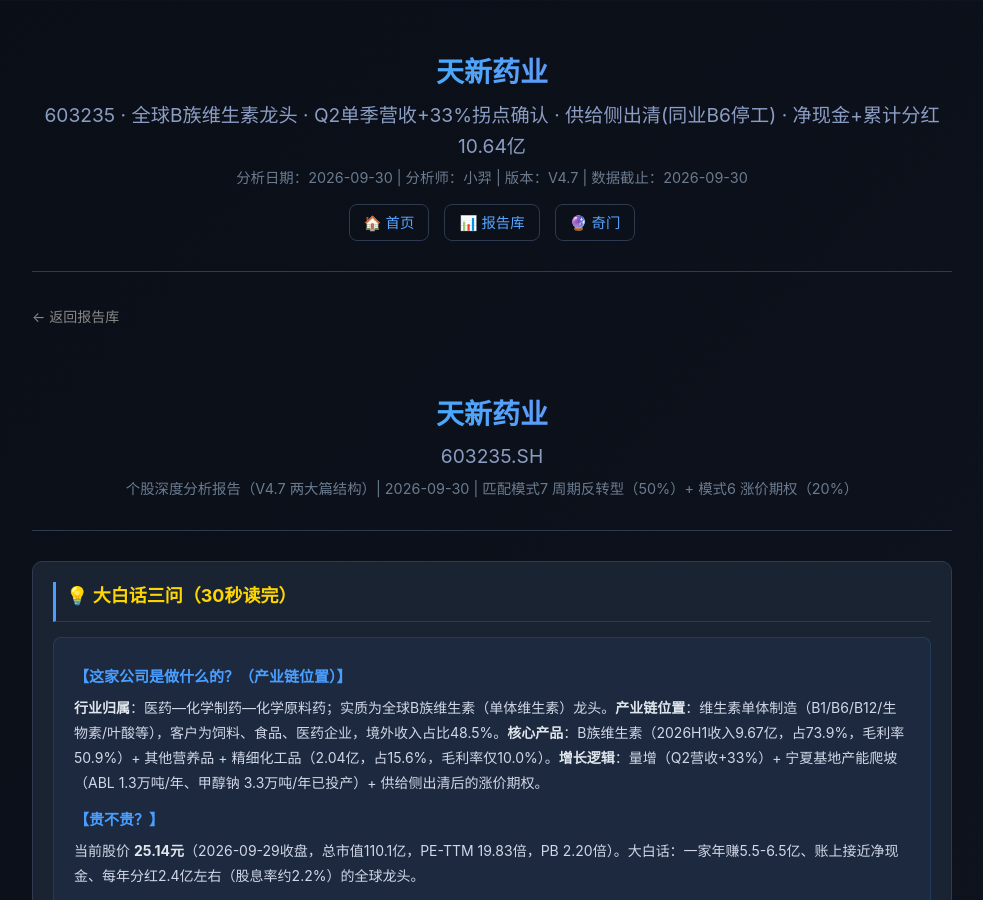
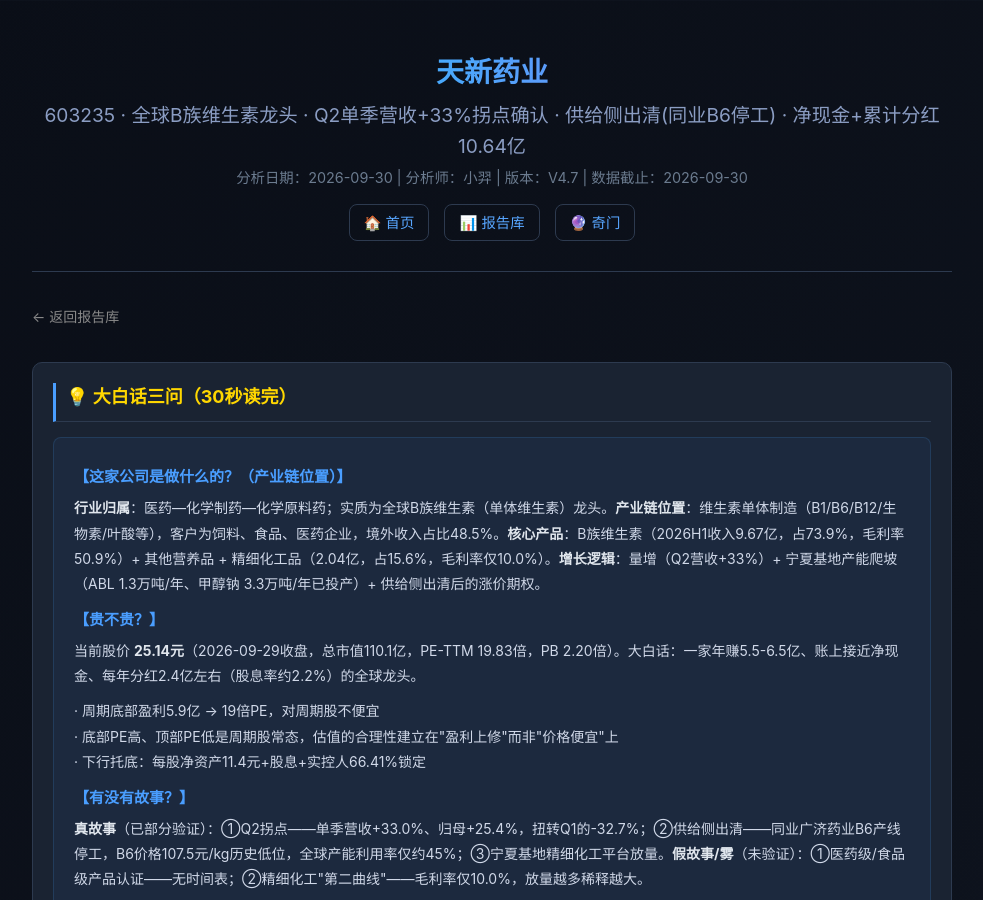
Before and after one commit to xiaoyi0319a/yixue-dashboard, a Jekyll site: the page built from _reports/603235.md, in a window 1280 px wide and 900 px high. Shown: the whole window, without its empty margins (148-1131 px from the left). Built offline with Jekyll 4.4.1, drawn with Linux system fonts in a browser that asks for light colours; comment, search, counter and statistics services are not loaded.

Commit message:
修复标题重复：删除正文内嵌header块（标题区由布局frontmatter自动生成），涉及600623与603235

```diff
--- a/_reports/603235.md
+++ b/_reports/603235.md
@@ -8,12 +8,6 @@ analyst: 小羿
 data_date: 2026-09-30
 ---
 <a href="reports.html" class="back-link">← 返回报告库</a>
-
-<div class="header">
-<h1>天新药业</h1>
-<div class="code">603235.SH</div>
-<div class="date">个股深度分析报告（V4.7 两大篇结构）| 2026-09-30 | 匹配模式7 周期反转型（50%）+ 模式6 涨价期权（20%）</div>
-</div>
 
 <!-- 大白话三问 -->
 <div class="section">
```
Also changed, not shown: other parts of _reports/603235.md (+1 -1 lines), _reports/600623.md (+0 -6 lines).
